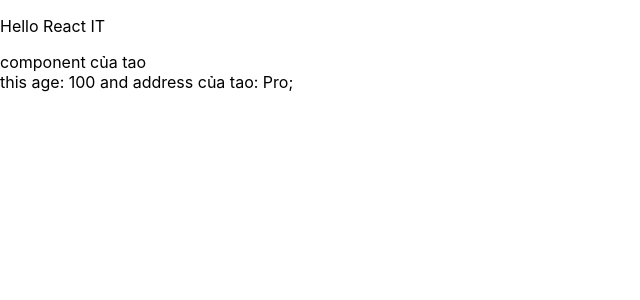
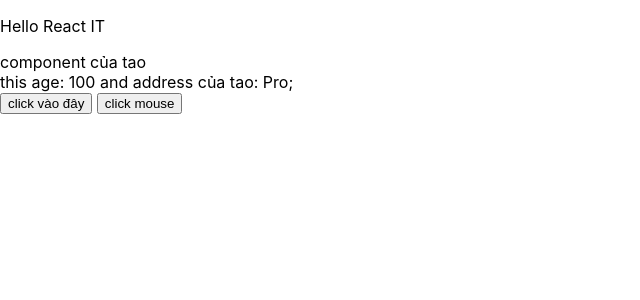
Before and after one commit to CrisMixi/React_Pro, a React (Create React App) app: page / in a window 1280 px wide. Shown: the top 300 px of the page, without its empty margins (0-640 px from the left). Built offline with nearby package versions, Linux system fonts and the light colour scheme.

Commit message:
#19 DOM Event

```diff
--- a/src/components/MyComponent.js
+++ b/src/components/MyComponent.js
@@ -11,6 +11,15 @@
         age: 100
       };
 
+
+      onClickTest = (event) => {
+        // console.log("Pro vip");
+        console.log(event);
+      };
+
+      onClickTest_2 = (event) => {
+        console.log(event);
+      }
     // JSX
     render() {
         return (
@@ -20,6 +29,11 @@
                 <div>
                   {"this age: "+ this.state.age} and address của tao: {this.state.address};
                 </div>
+                <button onClick={this.onClickTest}>click vào đây</button> {/* this.onClickTest - Cần phải dùng this. vì
+                để cho nó biết là mình đang cần xử lý {hàm} thuộc một biến {object}.
+                onClickTest do class MyComonent quản lý*/}
+
+                <button onMouseOver={this.onClickTest_2}>click mouse</button>
             </div>
         );
     }
```
